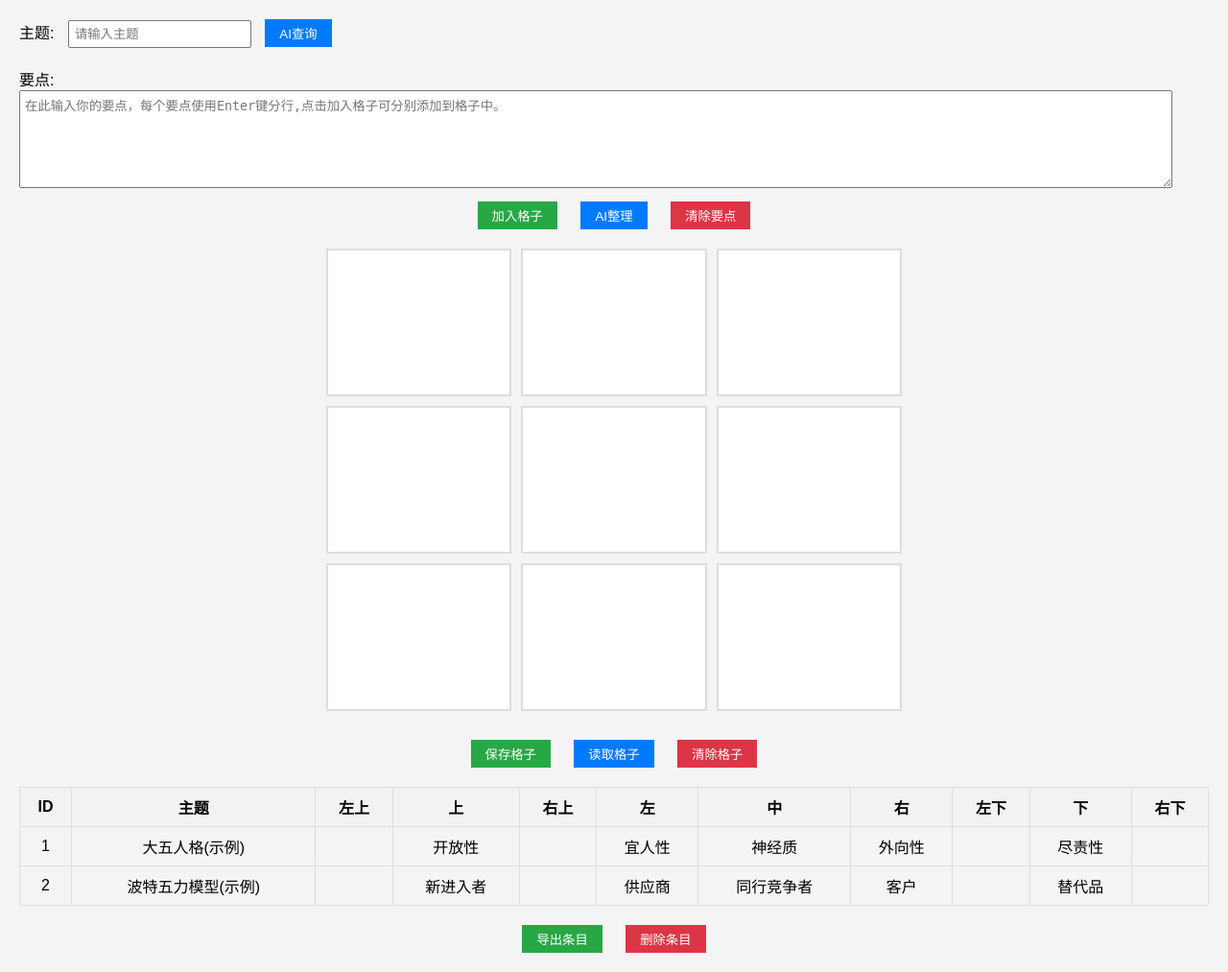
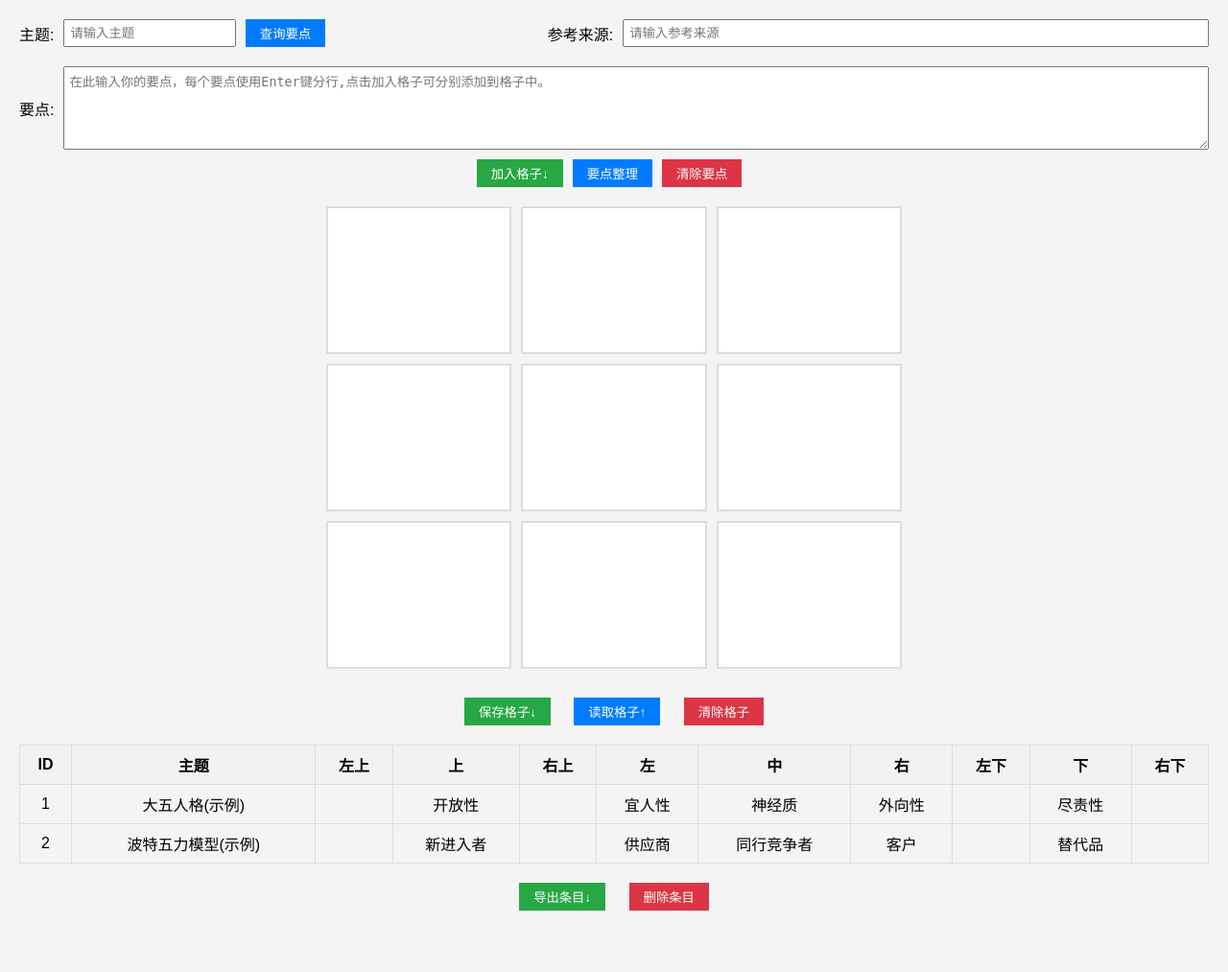
Before and after one commit to biercewang/9gridsweb, a Flask app: page / in a window 1280 px wide. Shown: the whole page at 96% size. After the commit the page ends 949 px from the top, so only its background shows below. Run offline with Flask 3, Linux system fonts and the light colour scheme; data comes from the database, SQL or seed files in the repository; some libraries are stand-ins or nearby versions.

Commit message:
增加来源功能

```diff
--- a/app.py
+++ b/app.py
@@ -139,6 +139,7 @@ def save_grid():
     data = request.json
     title = data.get('title')
     grids = data.get('grids')
+    reference = data.get('reference')  # 从请求中获取参考来源
     overwrite = data.get('overwrite')
 
     if not title.strip():  # 后端对标题是否为空进行检查
@@ -148,16 +149,16 @@ def save_grid():
 
     if existing_record and overwrite:
         # 如果找到同名记录且用户选择覆盖
-        return update_existing_grid(existing_record, grids)
+        return update_existing_grid(existing_record, grids, reference)
     elif not existing_record:
         # 如果没有找到同名记录，创建新记录
-        return create_new_grid(title, grids)
+        return create_new_grid(title, grids, reference)
     else:
         # 如果存在同名记录但用户没有选择覆盖
         return jsonify({'message': 'Record with the same title exists'}), 409
 
 #数据库中建立新记录
-def create_new_grid(title, grids):
+def create_new_grid(title, grids, reference):
     new_grid = SavedGrids(
         title=title,
         grid1=grids[0],
@@ -168,14 +169,15 @@ def create_new_grid(title, grids):
         grid6=grids[5],
         grid7=grids[6],
         grid8=grids[7],
-        grid9=grids[8]
+        grid9=grids[8],
+        reference = reference  # 设置参考来源
     )
     db.session.add(new_grid)
     db.session.commit()
     return jsonify({'message': 'New grid created successfully!', 'id': new_grid.id}), 201
 
 #数据中更新已有记录
-def update_existing_grid(record, grids):
+def update_existing_grid(record, grids, reference):
     record.grid1 = grids[0]
     record.grid2 = grids[1]
     record.grid3 = grids[2]
@@ -185,6 +187,7 @@ def update_existing_grid(record, grids):
     record.grid7 = grids[6]
     record.grid8 = grids[7]
     record.grid9 = grids[8]
+    record.reference = reference
     db.session.commit()
     return jsonify({'message': 'Grid updated successfully', 'id': record.id}), 200
 
@@ -240,7 +243,8 @@ def get_grid(id):
             'grid6': grid.grid6,
             'grid7': grid.grid7,
             'grid8': grid.grid8,
-            'grid9': grid.grid9
+            'grid9': grid.grid9,
+            'reference': grid.reference
         })
     else:
         return jsonify({'message': 'Grid not found'}), 404
@@ -315,9 +319,13 @@ def export_record(id):
         grid_contents = [getattr(record, f'grid{j}', '') for j in range(i, i + 3)]
         md_content += f"| {' | '.join(grid_contents)} |\n"
 
+    # 添加参考来源
+    if record.reference:
+        md_content += f"\n\n\n### Ref:  {record.reference}"
+
     # 添加引用日期
     if record.save_time:
-        md_content += f"\nRef: {record.save_time.strftime('%Y-%m-%d %H:%M')}"
+        md_content += f" {record.save_time.strftime('%Y%m%d%H%M')}"
 
     # 返回包含Markdown内容和标题的JSON
     return jsonify(markdown=md_content, title=record.title)
--- a/models.py
+++ b/models.py
@@ -16,6 +16,7 @@ class TemporaryUserInputs(db.Model):
     grid7 = db.Column(db.Text)
     grid8 = db.Column(db.Text)
     grid9 = db.Column(db.Text)
+    reference = db.Column(db.Text)  # 新增字段
     last_updated = db.Column(db.DateTime, server_default=db.func.now(), onupdate=db.func.now())
 
 class SavedGrids(db.Model):
@@ -30,4 +31,5 @@ class SavedGrids(db.Model):
     grid7 = db.Column(db.Text)
     grid8 = db.Column(db.Text)
     grid9 = db.Column(db.Text)
+    reference = db.Column(db.Text)  # 新增字段
     save_time = db.Column(db.DateTime, server_default=db.func.now())
--- a/static/css/style.css
+++ b/static/css/style.css
@@ -7,8 +7,19 @@ body {
 }
 
 /* 标题输入区域 */
+/* 输入区域容器样式 */
+#input-container {
+    display: flex; /* 启用Flexbox布局 */
+    justify-content: space-between; /* 两个子元素分布在两端 */
+    align-items: center; /* 垂直居中对齐 */
+    margin-bottom: 20px; /* 保留原有的底部外边距 */
+}
+
+/* 标题输入区域样式 */
 #title-input-area {
-    margin-bottom: 20px;
+    display: flex;
+    align-items: center;
+    margin-right: 20px; /* 保持原有的右外边距 */
 }
 
 #title-input-area label {
@@ -17,7 +28,10 @@ body {
 
 #title-input-area input {
     padding: 5px;
-    margin-right: 10px;
+    margin-right: 10px; /* 调整输入框的右侧外边距 */
+    width: 50%; /* 控制文本框的宽度 */
+    max-width: 2000px; /* 或设置一个最大宽度 */
+    flex-grow: 0; /* 停止输入框填充剩余空间 */
 }
 
 #title-input-area button {
@@ -28,31 +42,63 @@ body {
     cursor: pointer;
 }
 
+/* 参考来源区域样式 */
+#reference-input-area {
+    display: flex;
+    align-items: center;
+    flex-grow: 1;
+    margin-left: 200px; /* 新增左边距来增加空间 */
+}
+
+#reference-input-area label {
+    margin-right: 10px;
+}
+
+#reference-input-area input {
+    padding: 5px;
+    flex-grow: 1;
+}
+
+
 /* 输入和按钮区域 */
 #input-area {
-    margin-bottom: 20px;
+    display: flex; /* 启用Flexbox布局 */
+    flex-direction: column; /* 使子元素垂直排列 */
+    align-items: flex-start; /* 左对齐子元素 */
+    margin-bottom: 20px; /* 保持原有的底部外边距 */
+}
+
+.input-label-container {
+    display: flex; /* 启用Flexbox布局 */
+    align-items: center; /* 垂直居中对齐子元素 */
+    width: 100%; /* 确保占满父容器宽度 */
+}
+
+#input-area label {
+    margin-right: 10px; /* 在标签和文本区域之间添加一些右外边距 */
 }
 
 #input-area textarea {
-    width: calc(100% - 50px);
-    padding: 5px;
-    margin-right: 10px;
+    flex-grow: 1; /* 文本区域填充剩余空间 */
+    padding: 5px; /* 保持原有的内边距 */
 }
 
-#input-area div {
-    text-align: center; /* 将按钮居中 */
-    margin-top: 10px;
+.button-container {
+    display: flex; /* 启用Flexbox布局 */
+    justify-content: center; /* 水平居中按钮 */
+    width: 100%; /* 确保占满父容器宽度 */
 }
 
 #input-area button {
     padding: 5px 15px;
-    margin: 0 10px; /* 为按钮添加水平间距 */
+    margin-top: 10px; /* 为按钮添加顶部外边距 */
     background-color: #28a745;
     color: white;
     border: none;
     cursor: pointer;
-    display: inline-block; /* 确保按钮可以被正确居中 */
+    margin-right: 10px; /* 在按钮之间添加一些右外边距 */
 }
+
 
 /* 加入格子按钮样式 */
 #input-area button:nth-child(1) {
--- a/static/js/script.js
+++ b/static/js/script.js
@@ -152,6 +152,7 @@ function saveGrids() {
         alert("请输入主题后再保存格子。");
         return; // 如果标题为空，停止执行并提示用户
     }
+    const reference = document.getElementById('reference-input').value.trim(); // 获取参考来源
     const grids = [];
     for (let i = 1; i <= 9; i++) {
         const gridContent = document.getElementById(`grid${i}`).textContent;
@@ -174,7 +175,7 @@ function saveGrids() {
             headers: {
                 'Content-Type': 'application/json',
             },
-            body: JSON.stringify({title: title, grids: grids, overwrite: data.exists})
+            body: JSON.stringify({title: title, grids: grids, reference: reference, overwrite: data.exists})
         })
         .then(response => response.json())
         .then(data => {
@@ -236,6 +237,7 @@ function promptForIdAndLoadGrid(optionalGridId) {
             }
             // 更新其他元素，如标题等
             document.getElementById('title-input').value = data.title || '';
+            document.getElementById('reference-input').value = data.reference || ''; // 填充参考来源
         })
         .catch(error => {
             console.error('Error fetching grid:', error);
--- a/templates/index.html
+++ b/templates/index.html
@@ -9,42 +9,54 @@
 </head>
 <body>
 
-<!-- 标题输入区域 -->
-<div id="title-input-area">
-    <label for="title-input">主题:</label>
-    <input type="text" id="title-input" placeholder="请输入主题">
-    <button onclick="performAIQuery()">AI查询</button>
+<!-- 输入区域容器 -->
+<div id="input-container">
+    <!-- 标题输入区域 -->
+    <div id="title-input-area">
+        <label for="title-input">主题:</label>
+        <input type="text" id="title-input" placeholder="请输入主题">
+        <button onclick="performAIQuery()">查询要点</button>
+    </div>
+
+    <!-- 参考来源区域 -->
+    <div id="reference-input-area">
+        <label for="reference-input">参考来源:</label>
+        <input type="text" id="reference-input" placeholder="请输入参考来源">
+    </div>
 </div>
+
 
 <!-- 输入和按钮区域 -->
 <div id="input-area">
-    <label for="input-text">要点:</label>
-    <textarea id="input-text" rows="6" placeholder="在此输入你的要点，每个要点使用Enter键分行,点击加入格子可分别添加到格子中。"></textarea> <!-- 设置为6行 -->
-    <div>
-        <button onclick="addWordToGrid()">加入格子</button>
-        <button onclick="organizeInputWithAI()">AI整理</button>
+    <div class="input-label-container">
+        <label for="input-text">要点:</label>
+        <textarea id="input-text" rows="5" placeholder="在此输入你的要点，每个要点使用Enter键分行,点击加入格子可分别添加到格子中。"></textarea>
+    </div>
+    <div class="button-container">
+        <button onclick="addWordToGrid()">加入格子↓</button>
+        <button onclick="organizeInputWithAI()">要点整理</button>
         <button onclick="clearInputText()">清除要点</button>
     </div>
 </div>
 
 <!-- 九宫格显示区域 -->
 <div id="grid-container">
-    <div id="grid1" class="grid-item" ondblclick="editGrid(1)" draggable="true" ondragstart="dragStart(event)" ondragover="allowDrop(event)" ondrop="drop(event, 1)" data-tooltip="双击可修改格子内容,拖动可交换格子位置"></div>
+    <div id="grid1" class="grid-item" ondblclick="editGrid(1)" draggable="true" ondragstart="dragStart(event)" ondragover="allowDrop(event)" ondrop="drop(event, 1)" data-tooltip="双击可修改内容,拖动可交换位置,右键可进行分析"></div>
     <div id="grid2" class="grid-item" ondblclick="editGrid(2)" draggable="true" ondragstart="dragStart(event)" ondragover="allowDrop(event)" ondrop="drop(event, 2)" ></div>
-    <div id="grid3" class="grid-item" ondblclick="editGrid(3)" draggable="true" ondragstart="dragStart(event)" ondragover="allowDrop(event)" ondrop="drop(event, 3)" data-tooltip="双击可修改格子内容,拖动可交换格子位置"></div>
+    <div id="grid3" class="grid-item" ondblclick="editGrid(3)" draggable="true" ondragstart="dragStart(event)" ondragover="allowDrop(event)" ondrop="drop(event, 3)" data-tooltip="双击可修改内容,拖动可交换位置,右键可进行分析"></div>
     <div id="grid4" class="grid-item" ondblclick="editGrid(4)" draggable="true" ondragstart="dragStart(event)" ondragover="allowDrop(event)" ondrop="drop(event, 4)" ></div>
-    <div id="grid5" class="grid-item" ondblclick="editGrid(5)" draggable="true" ondragstart="dragStart(event)" ondragover="allowDrop(event)" ondrop="drop(event, 5)" data-tooltip="双击可修改格子内容,拖动可交换格子位置"></div>
+    <div id="grid5" class="grid-item" ondblclick="editGrid(5)" draggable="true" ondragstart="dragStart(event)" ondragover="allowDrop(event)" ondrop="drop(event, 5)" data-tooltip="双击可修改内容,拖动可交换位置,右键可进行分析"></div>
     <div id="grid6" class="grid-item" ondblclick="editGrid(6)" draggable="true" ondragstart="dragStart(event)" ondragover="allowDrop(event)" ondrop="drop(event, 6)" ></div>
-    <div id="grid7" class="grid-item" ondblclick="editGrid(7)" draggable="true" ondragstart="dragStart(event)" ondragover="allowDrop(event)" ondrop="drop(event, 7)" data-tooltip="双击可修改格子内容,拖动可交换格子位置"></div>
+    <div id="grid7" class="grid-item" ondblclick="editGrid(7)" draggable="true" ondragstart="dragStart(event)" ondragover="allowDrop(event)" ondrop="drop(event, 7)" data-tooltip="双击可修改内容,拖动可交换位置,右键可进行分析"></div>
     <div id="grid8" class="grid-item" ondblclick="editGrid(8)" draggable="true" ondragstart="dragStart(event)" ondragover="allowDrop(event)" ondrop="drop(event, 8)" ></div>
-    <div id="grid9" class="grid-item" ondblclick="editGrid(9)" draggable="true" ondragstart="dragStart(event)" ondragover="allowDrop(event)" ondrop="drop(event, 9)" data-tooltip="双击可修改格子内容,拖动可交换格子位置"></div>
+    <div id="grid9" class="grid-item" ondblclick="editGrid(9)" draggable="true" ondragstart="dragStart(event)" ondragover="allowDrop(event)" ondrop="drop(event, 9)" data-tooltip="双击可修改内容,拖动可交换位置,右键可进行分析"></div>
 
 </div>
 
 <!-- 保存、读取、清除格子和全部清空按钮 -->
 <div id="action-buttons">
-    <button onclick="saveGrids()">保存格子</button>
-    <button onclick="promptForIdAndLoadGrid()">读取格子</button>
+    <button onclick="saveGrids()">保存格子↓</button>
+    <button onclick="promptForIdAndLoadGrid()">读取格子↑</button>
     <button id="clear-all-button" onclick="clearAll()">清除格子</button>
 </div>
 
@@ -74,7 +86,7 @@
 
 <!-- 右键菜单 -->
 <div id="record-table-actions">
-    <button class="export-btn" onclick="promptForIdAndExportRecord()">导出条目</button>
+    <button class="export-btn" onclick="promptForIdAndExportRecord()">导出条目↓</button>
     <button class="delete-btn" onclick="promptForIdAndDeleteRecord()">删除条目</button>
 </div>
 
```
